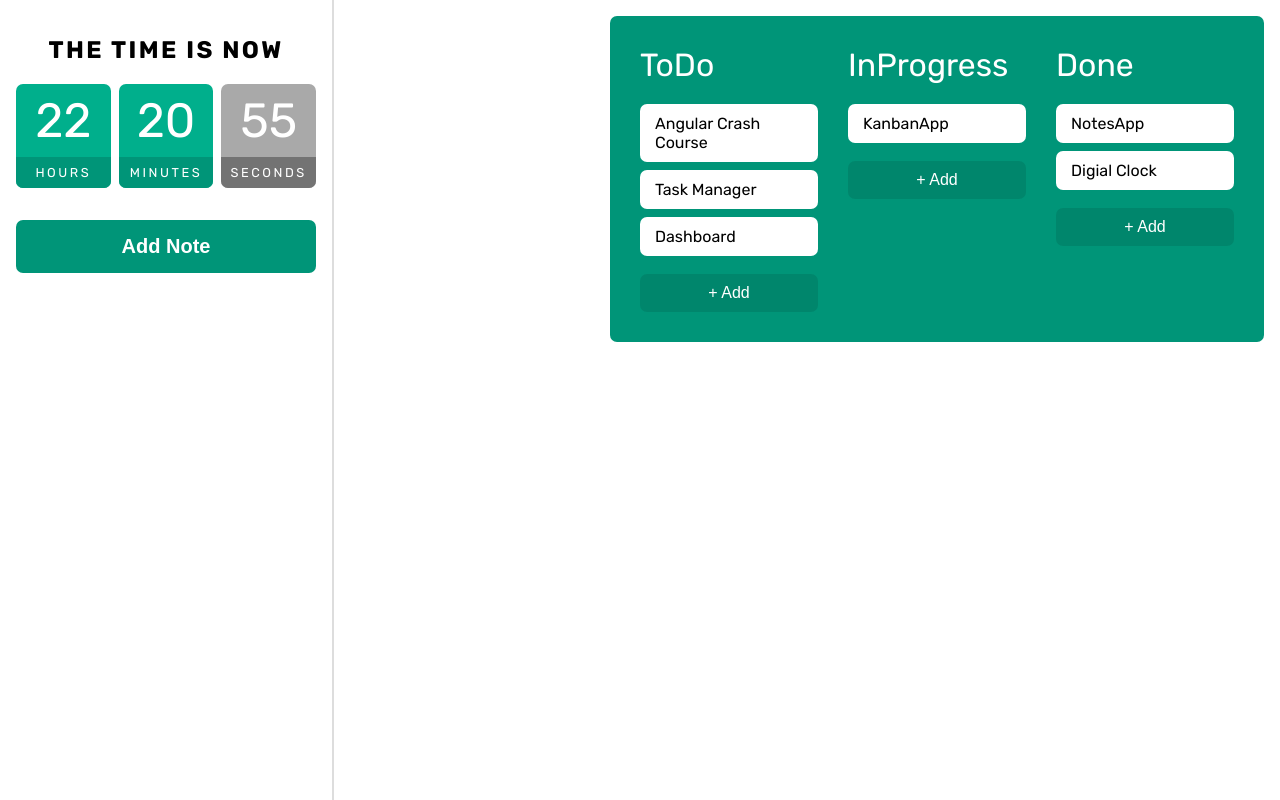
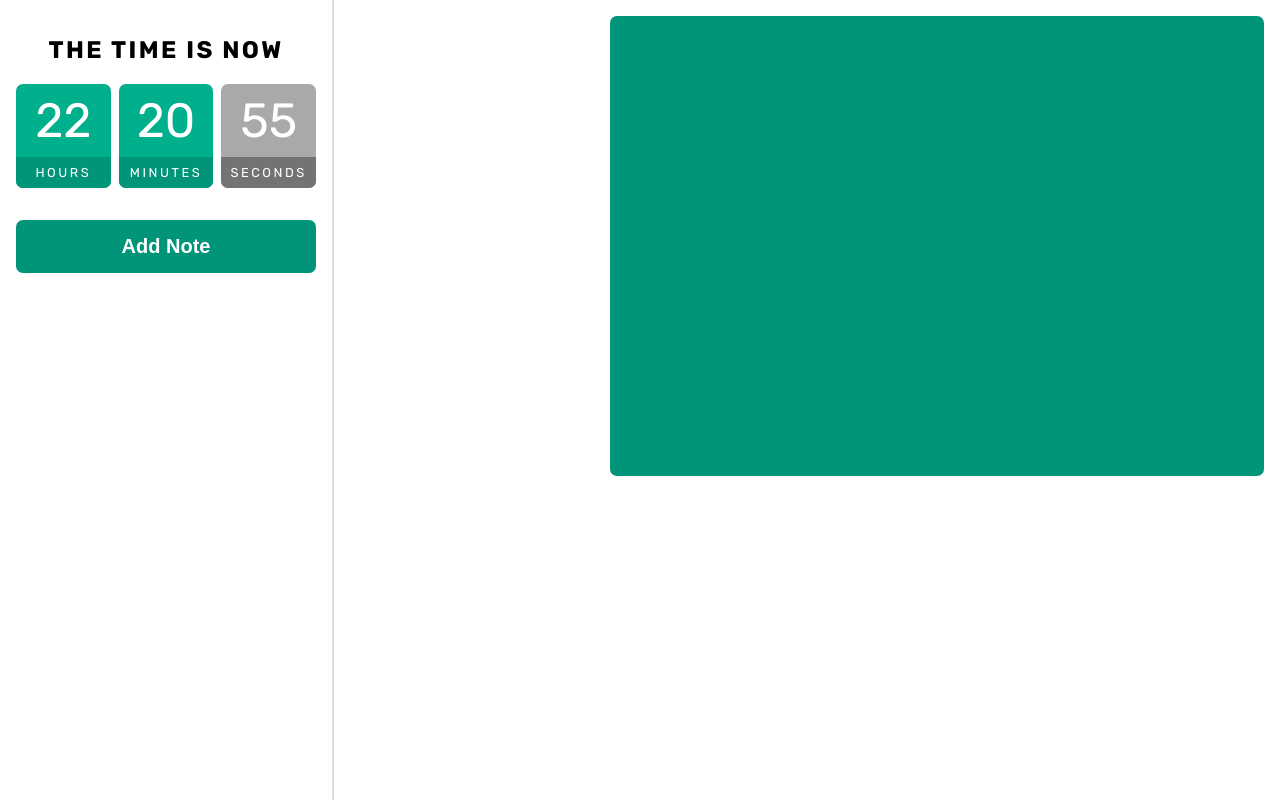
Before and after one commit to BD4vid777/NotesApp, a plain HTML site: page index.html in a window 1280 px wide. Drawn offline with Linux system fonts and the light colour scheme.

Commit message:
Added some styling to Kanban

```diff
--- a/index.html
+++ b/index.html
@@ -13,33 +13,33 @@
 <body>
     <div class="notes" id="app"></div>
     <div class="kanban">
-        <div class="kanban__column">
-            <div class="kanban__column-title">ToDo</div>
-            <div class="kanban__items">
-                <div contenteditable class="kanban__item-input">Angular Crash Course</div>
-                <div contenteditable class="kanban__item-input">Task Manager</div>
-                <div contenteditable class="kanban__item-input">Dashboard</div>
-                <div class="kanban__dropzone"></div>
-            </div>
-            <button class="kanban__add-item" type="button">+ Add</button>
-        </div>
-        <div class="kanban__column">
-            <div class="kanban__column-title">InProgress</div>
-            <div class="kanban__items">
-                <div contenteditable class="kanban__item-input">KanbanApp</div>
-                <div class="kanban__dropzone"></div>
-            </div>
-            <button class="kanban__add-item" type="button">+ Add</button>
-        </div>
-        <div class="kanban__column">
-            <div class="kanban__column-title">Done</div>
-            <div class="kanban__items">
-                <div contenteditable class="kanban__item-input">NotesApp</div>
-                <div contenteditable class="kanban__item-input">Digial Clock</div>
-                <div class="kanban__dropzone"></div>
-            </div>
-            <button class="kanban__add-item" type="button">+ Add</button>
-        </div>
+<!--        <div class="kanban__column">-->
+<!--            <div class="kanban__column-title">To Do</div>-->
+<!--            <div class="kanban__items">-->
+<!--                <div contenteditable class="kanban__item-input">Angular Crash Course</div>-->
+<!--                <div contenteditable class="kanban__item-input">Task Manager</div>-->
+<!--                <div contenteditable class="kanban__item-input">Dashboard</div>-->
+<!--                <div class="kanban__dropzone"></div>-->
+<!--            </div>-->
+<!--            <button class="kanban__add-item" type="button">+ Add</button>-->
+<!--        </div>-->
+<!--        <div class="kanban__column">-->
+<!--            <div class="kanban__column-title">InProgress</div>-->
+<!--            <div class="kanban__items">-->
+<!--                <div contenteditable class="kanban__item-input">KanbanApp</div>-->
+<!--                <div class="kanban__dropzone"></div>-->
+<!--            </div>-->
+<!--            <button class="kanban__add-item" type="button">+ Add</button>-->
+<!--        </div>-->
+<!--        <div class="kanban__column">-->
+<!--            <div class="kanban__column-title">Done</div>-->
+<!--            <div class="kanban__items">-->
+<!--                <div contenteditable class="kanban__item-input">NotesApp</div>-->
+<!--                <div contenteditable class="kanban__item-input">Digial Clock</div>-->
+<!--                <div class="kanban__dropzone"></div>-->
+<!--            </div>-->
+<!--            <button class="kanban__add-item" type="button">+ Add</button>-->
+<!--        </div>-->
     </div>
     <script src="js/main.js" type="module"></script>
 </body>
--- a/styles.css
+++ b/styles.css
@@ -160,6 +160,7 @@ body {
 .kanban {
     width: 50%;
     height: fit-content;
+    min-height: 50vh;
     display: flex;
     padding: 30px;
     margin: 1rem;
```
